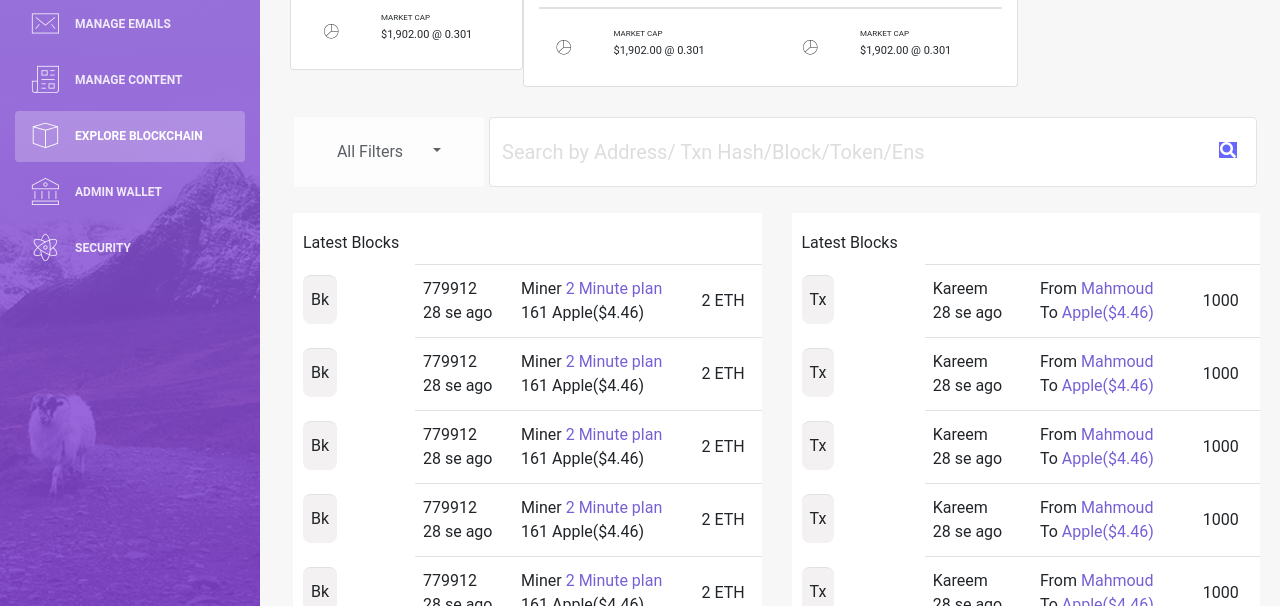
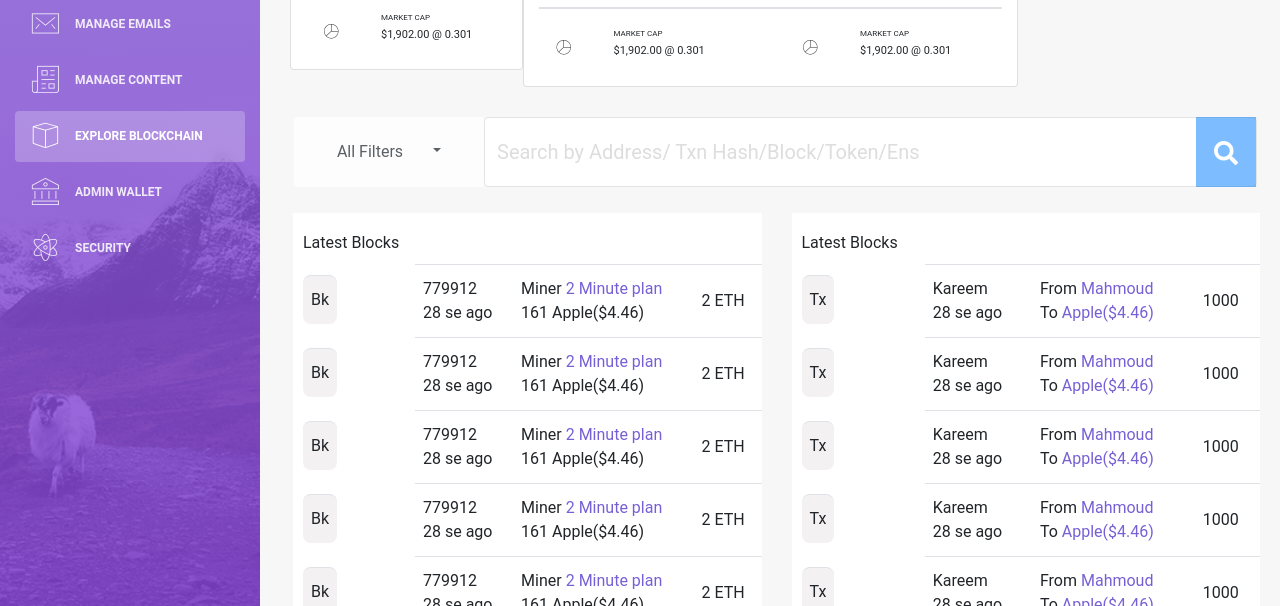
Before and after one commit to kareemarafa/devent, a React app: page /admin/explore-blockchain in a window 1280 px wide. Shown: the part 194-800 px from the top of the page. Built offline with nearby package versions, Linux system fonts and the light colour scheme.

Commit message:
blockchain all-filters

```diff
--- a/src/assets/css/style.css
+++ b/src/assets/css/style.css
@@ -300,8 +300,14 @@
 }
 .fa-search{
     position: absolute;
-    right: 25px;
-    top: 25px;
-    background-color: #0000ff99;
+    right: 6px;
+    top: 0;
+    line-height: 3;
+    font-size: 24px;
+    background: #007eff82;
+    width: 60px;
+    text-align: center;
     color: #fff;
+    font-weight: bold;
+    height: 100%
 }
--- a/src/views/ExploreBlockchain.js
+++ b/src/views/ExploreBlockchain.js
@@ -115,7 +115,7 @@ function ExploreBlockchain() {
                                                 All Filters
                                             </Dropdown.Toggle>
                                         </Dropdown>
-                                    <Col className="search-filters">
+                                    <Col className="search-filters pl-0">
                                         <Form.Control className="input-search " size="lg" type="text"
                                             placeholder="Search by Address/ Txn Hash/Block/Token/Ens" />
                                             <i class="fas fa-search"></i>
```
